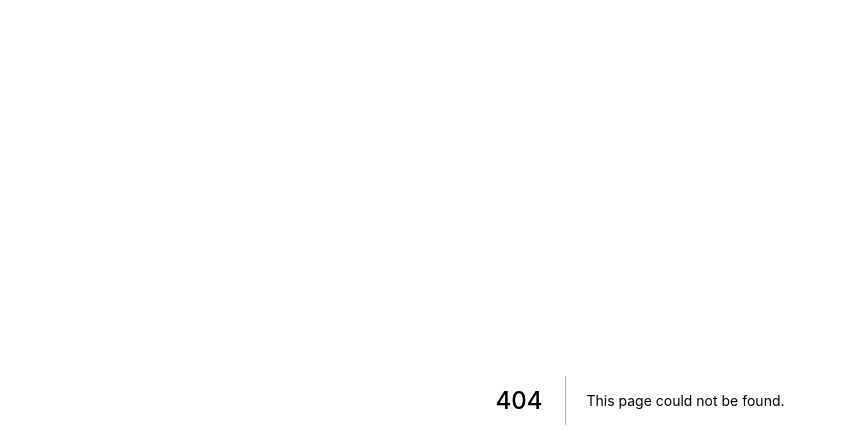
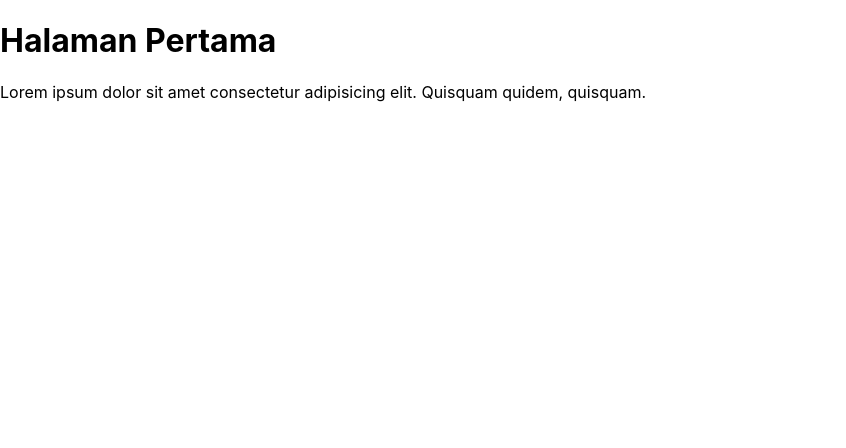
Before and after one commit to alif338/kantin-kejujuran-web, a Next.js app: page /components/halaman-pertama in a window 1280 px wide. Before the commit this address had no page. Shown: the top 448 px of the page, without its empty margins (0-846 px from the left). Built offline with nearby package versions, Linux system fonts and the light colour scheme.

Commit message:
commit pertama

```diff
--- /dev/null
+++ b/pages/components/halaman-pertama.js
@@ -0,0 +1,17 @@
+import Head from "next/head";
+
+export default function HalamanPertama() {
+  return (
+    <div>
+      <Head>
+        <title>Halaman Pertama</title>
+        <meta name="description" content="Halaman Pertama" />
+      </Head>
+      <h1>Halaman Pertama</h1>
+      <p>
+        Lorem ipsum dolor sit amet consectetur adipisicing elit. Quisquam
+        quidem, quisquam.
+      </p>
+    </div>
+  );
+}
```
